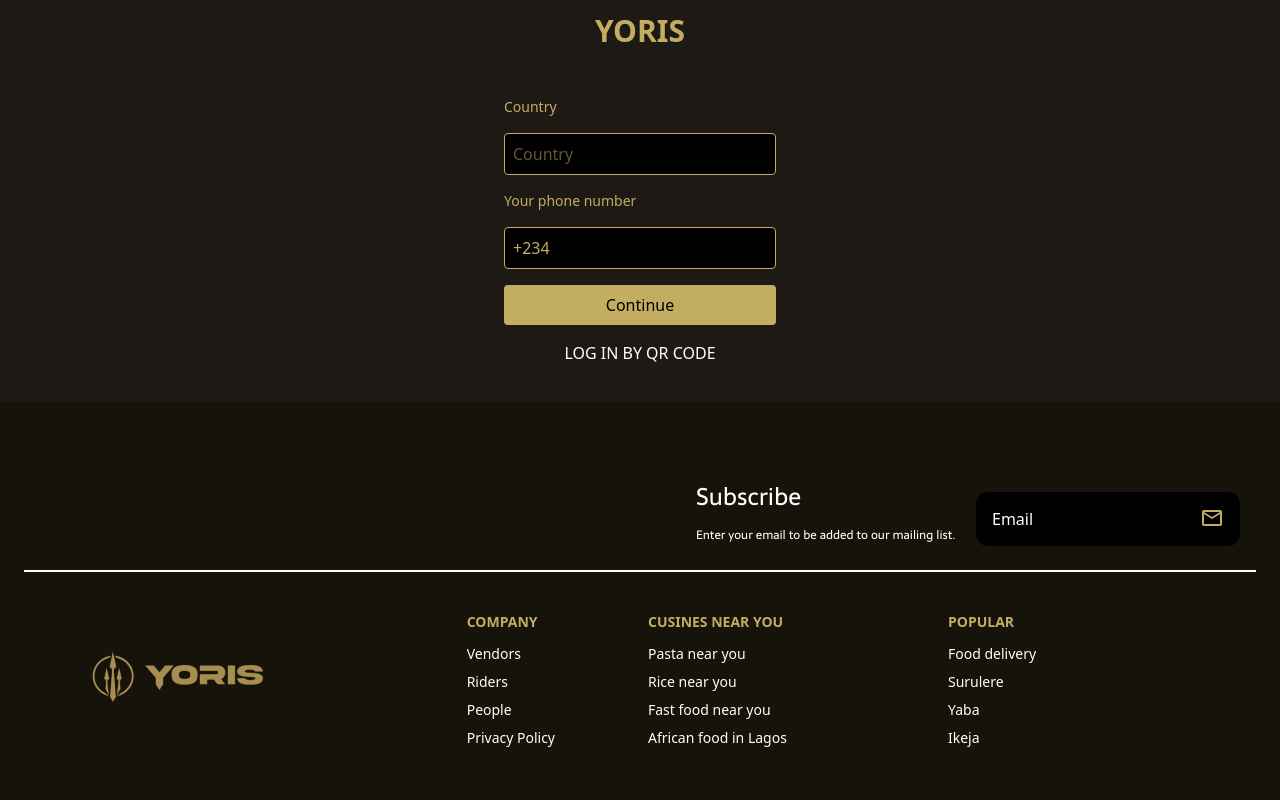
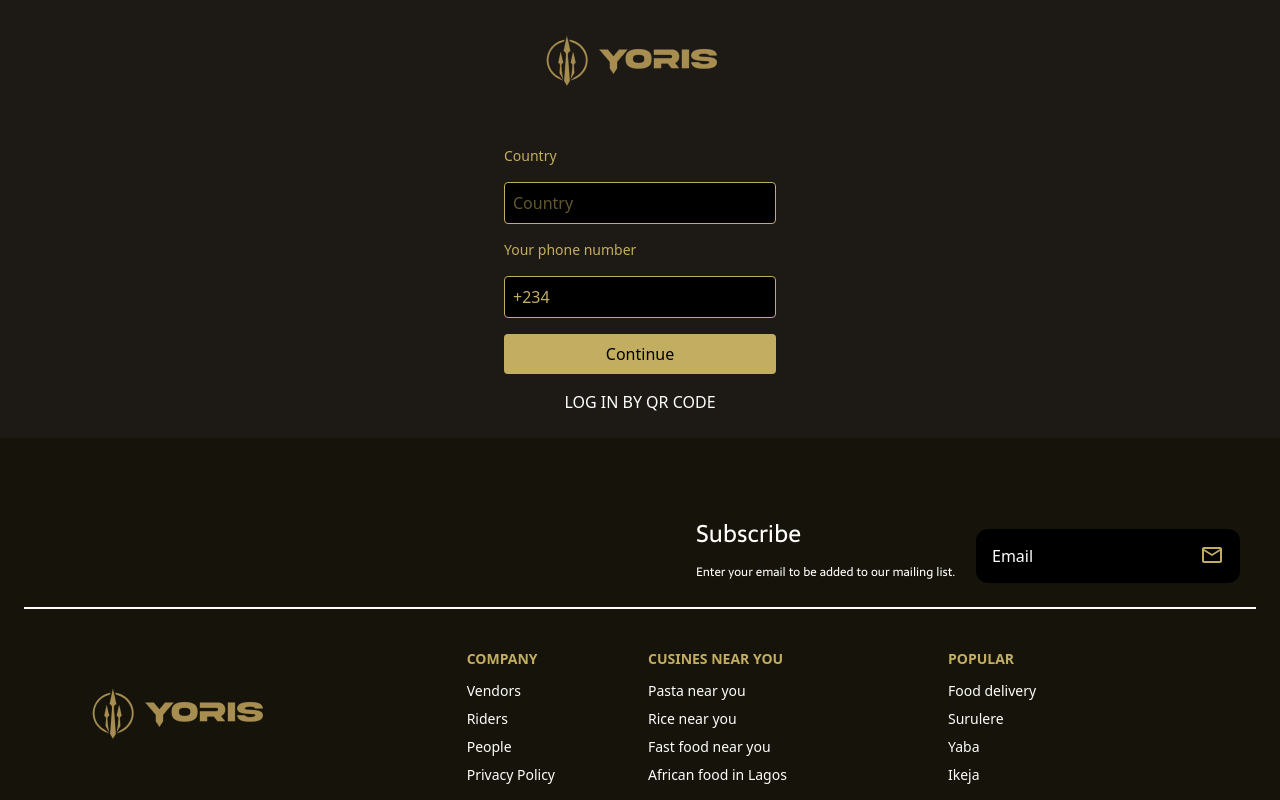
Before and after one commit to Yoris-Africa-Team/yoris-website, a React (Vite) app: page /auth/login in a window 1280 px wide. Built offline with nearby package versions, Linux system fonts and the light colour scheme.

Commit message:
make changes to the image

```diff
--- a/src/auth/login.tsx
+++ b/src/auth/login.tsx
@@ -1,4 +1,5 @@
 import { useState } from "react";
+import logo from '../assets/images/yoris_logo.png';
 
 const Login = () => {
   const [step, setStep] = useState(1);
@@ -12,7 +13,7 @@
 
   return (
     <div className="flex flex-col items-center justify-center h-screen bg-[#1D1A15] text-gold">
-      <h1 className="text-3xl font-bold mb-6">YORIS</h1>
+      <img src={logo} alt="Yoris Logo" className="" />
       {step === 1 && (
         <div className="w-80 flex flex-col space-y-4 p-6 ">
           <label className="text-sm">Country</label>
@@ -29,7 +30,9 @@
         </div>
       )}
       {step === 2 && (
+
         <div className="w-80 flex flex-col space-y-4 p-6 ">
+
           <label className="text-sm">Email</label>
           <input
             type="email"
```
